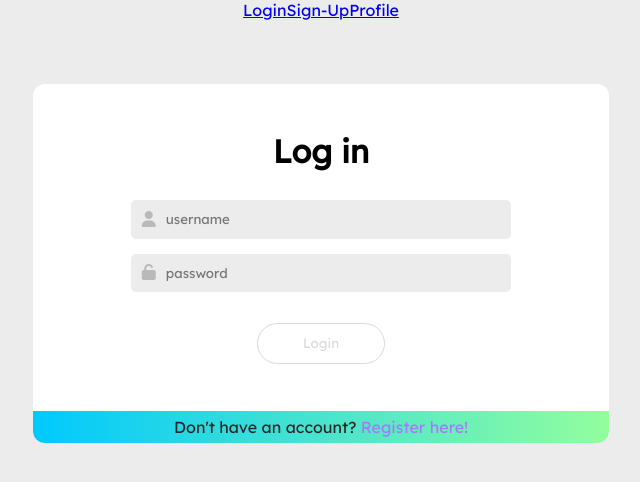
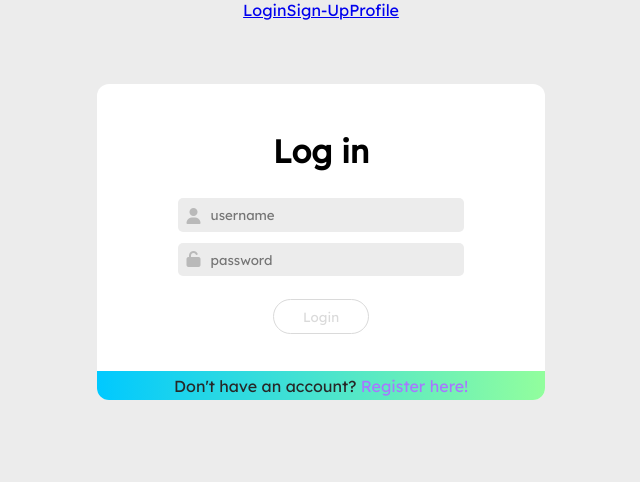
Before and after one commit to Build-Post-Here-1/front-end, a React (Create React App) app in the folder app/: page /login in a window 1280 px wide. Shown: the top 482 px of the page, without its empty margins (319-959 px from the left). Built offline with nearby package versions, Linux system fonts and the light colour scheme.

Commit message:
refacotring

```diff
--- a/app/src/styles/components.js
+++ b/app/src/styles/components.js
@@ -4,13 +4,25 @@ export const Container = styled.div`
     border-radius: 12px;
     background: #fff;
     font-weight: 300;
-    width: 40%;
+    width: 30%;
     margin: 5% auto;
     padding: 2% 2.5%;
     position: relative;
 
+    @media(max-width: 930px) {
+        width: 40%;
+    }
+
     @media(max-width: 900px) {
         width: 50%;
+    }
+
+    @media(max-width: 560px) {
+        width: 62%;
+    }
+
+    @media(max-width: 485px) {
+        width: 80%;
     }
 
     @media (max-width: 470px) {
```
